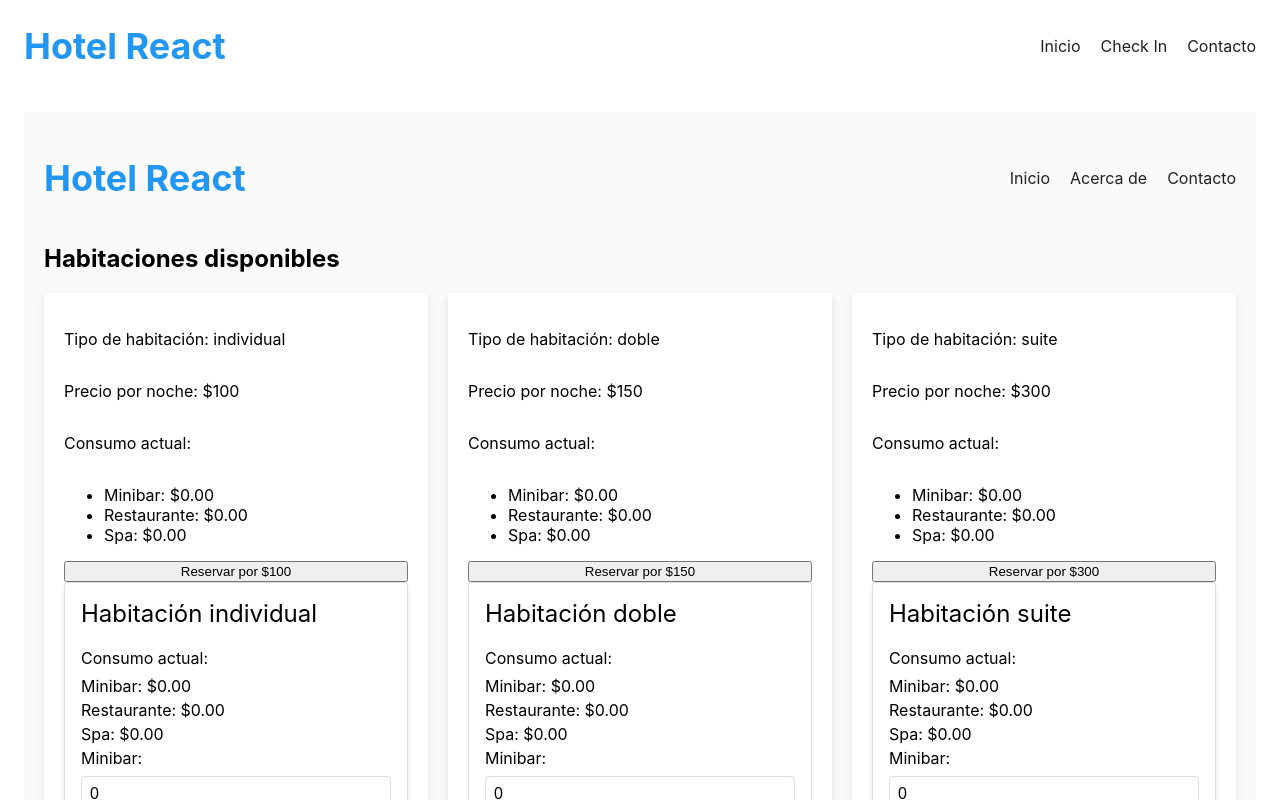
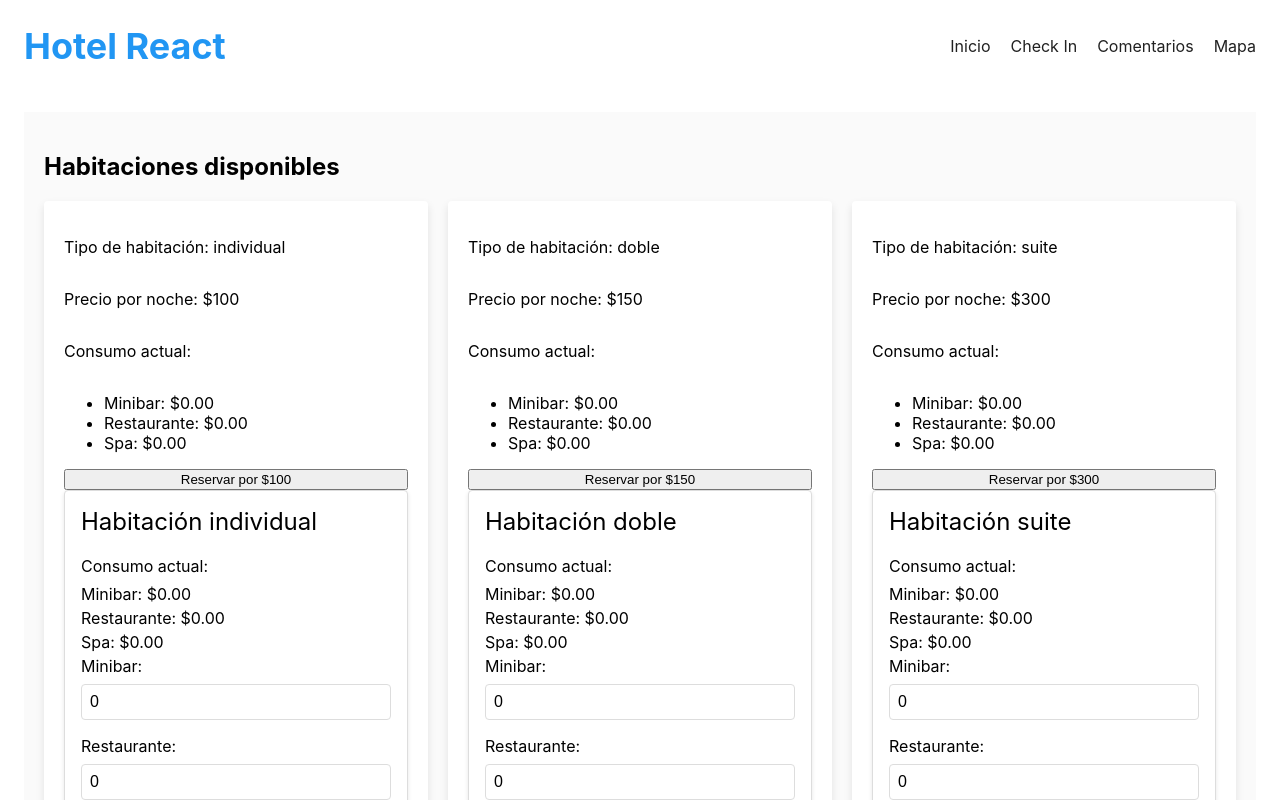
Before and after one commit to eduardo290/hotel-app, a React (Create React App) app: page / in a window 1280 px wide. Shown: the top 800 px of the page. Built offline with nearby package versions, Linux system fonts and the light colour scheme.

Commit message:
Se agrega navegacion

```diff
--- a/src/Layout/index.jsx
+++ b/src/Layout/index.jsx
@@ -45,7 +45,10 @@ function Layout({ children }) {
                                 <a href="/PaginaCheckIn">Check In</a>
                             </li>
                             <li>
-                                <a href="/contacto">Contacto</a>
+                                <a href="/Comentarios">Comentarios</a>
+                            </li>
+                            <li>
+                                <a href="/Mapa">Mapa</a>
                             </li>
                         </ul>
                     </nav>
--- a/src/components/PaginaPrincipal/index.jsx
+++ b/src/components/PaginaPrincipal/index.jsx
@@ -30,22 +30,6 @@ function PaginaPrincipal() {
 
   return (
     <div className="container" data-testid="pagina-principal">
-      <header>
-        <h1>Hotel React</h1>
-        <nav>
-          <ul>
-            <li>
-              <a href="#">Inicio</a>
-            </li>
-            <li>
-              <a href="#">Acerca de</a>
-            </li>
-            <li>
-              <a href="/contacto.html">Contacto</a>
-            </li>
-          </ul>
-        </nav>
-      </header>
       <main>
         <section>
           <h2>Habitaciones disponibles</h2>
```
Also changed, not shown: src/App.js (+0 -12 lines).
